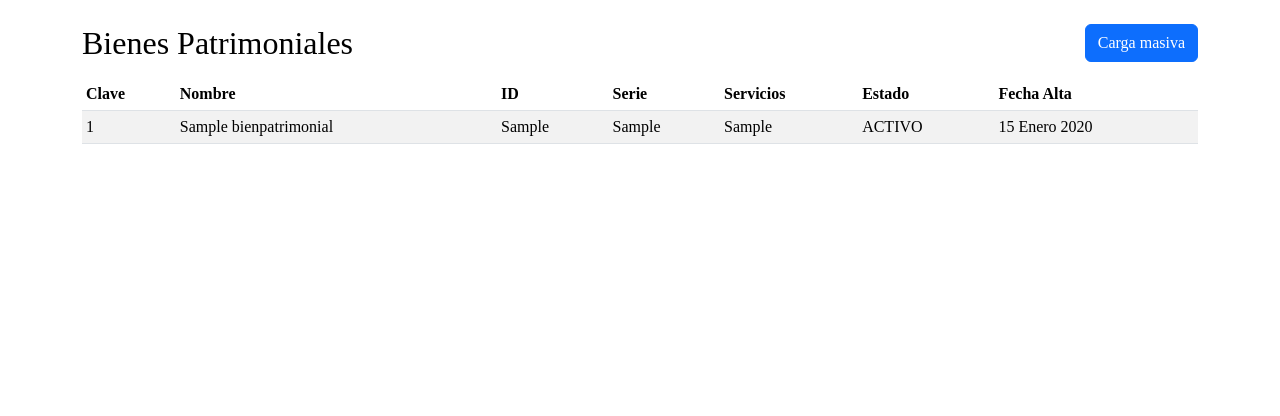
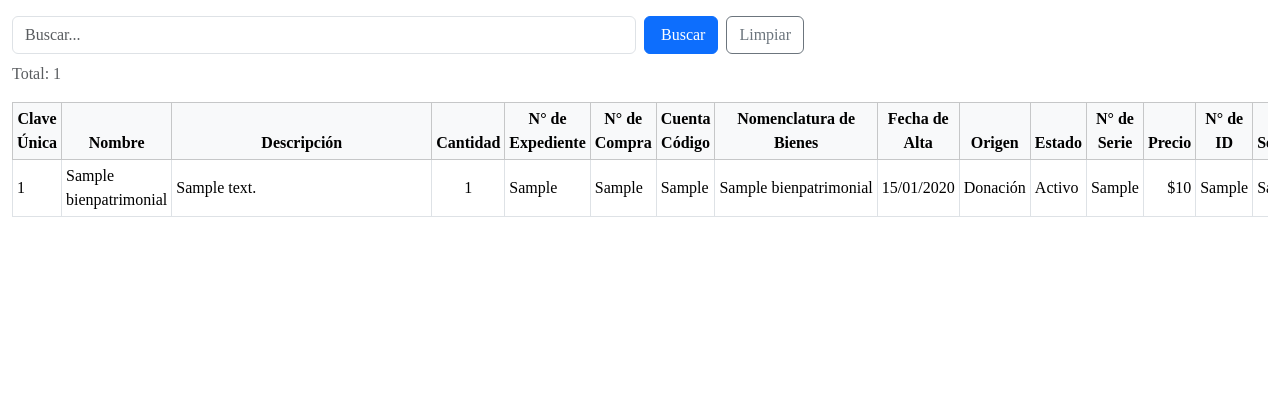
Before and after one commit to isft12-25/sistema-bienes-hospital-romero, a Django app: page /lista-bienes/ in a window 1280 px wide. Shown: the part 70-486 px from the top of the page. Run offline with Django 4.2, Linux system fonts and the light colour scheme; a user stored in the database is signed in; tables that the repository leaves empty hold one stand-in row (values such as "Sample post"); some libraries are stand-ins or nearby versions.

```diff
--- a/core/urls.py
+++ b/core/urls.py
@@ -1,5 +1,6 @@
 from django.urls import path
 from . import views
+from django.http import HttpResponse
 
 urlpatterns = [
     path('', views.inicio, name='inicio'),
@@ -16,4 +17,6 @@ urlpatterns = [
     path('reportes/', views.reportes_view, name='reportes'),
     path('lista-bienes/', views.lista_bienes, name='lista_bienes'),
     path('carga-masiva/', views.carga_masiva_bienes, name='carga_masiva'),
+    path('bienes/<int:pk>/editar/', views.editar_bien, name='editar_bien'),
+    path('bienes/<int:pk>/eliminar/', views.eliminar_bien, name='eliminar_bien'),
 ]
--- a/core/views.py
+++ b/core/views.py
@@ -2,11 +2,14 @@
 from django.contrib.auth import authenticate, login, logout
 import pandas as pd
 from datetime import date
-from django.shortcuts import render, redirect
+from django.shortcuts import render, redirect, get_object_or_404
 from django.contrib import messages
 from django.contrib.auth.decorators import login_required
 from .forms import CargaMasivaForm
 from .models import BienPatrimonial
+from django.db.models import Q
+from django.http import HttpResponse
+from .forms import BienPatrimonialForm
 
 def inicio(request):
     """
@@ -183,29 +186,64 @@ def reportes_view(request):
 
 @login_required
 def lista_bienes(request):
-    bienes = BienPatrimonial.objects.all().order_by('-fecha_adquisicion', 'nombre')[:500]
-    return render(request, 'bienes/lista_bienes.html', {'bienes': bienes})
+    q = (request.GET.get("q") or "").strip()
+
+    bienes = (
+        BienPatrimonial.objects
+        .select_related("expediente")        # para usar expediente.numero_expediente / numero_compra
+        .order_by("clave_unica")
+    )
+
+    if q:
+        bienes = bienes.filter(
+            Q(clave_unica__icontains=q) |
+            Q(nombre__icontains=q) |
+            Q(descripcion__icontains=q) |
+            Q(numero_identificacion__icontains=q) |
+            Q(servicios__icontains=q) |
+            Q(cuenta_codigo__icontains=q) |
+            Q(nomenclatura_bienes__icontains=q) |
+            Q(numero_serie__icontains=q) |
+            Q(origen__icontains=q) |
+            Q(estado__icontains=q) |
+            Q(expediente__numero_expediente__icontains=q) |
+            Q(expediente__numero_compra__icontains=q)
+        )
+
+    return render(
+        request,
+        "bienes/lista_bienes.html",
+        {"bienes": bienes, "q": q}
+    )
+def editar_bien(request, pk):
+    bien = get_object_or_404(BienPatrimonial, pk=pk)
+
+    if request.method == 'POST':
+        form = BienPatrimonialForm(request.POST, instance=bien)
+        if form.is_valid():
+            form.save()
+            messages.success(request, "Bien patrimonial actualizado correctamente.")
+            return redirect('lista_bienes')
+    else:
+        form = BienPatrimonialForm(instance=bien)
+
+    return render(request, 'bienes/editar_bien.html', {'form': form, 'bien': bien})
+
+
+
+
+def eliminar_bien(request, pk):
+
+    bien = get_object_or_404(BienPatrimonial, pk=pk)
+    bien.delete()
+    messages.success(request, "Bien eliminado correctamente.")
+    return redirect('lista_bienes')
+
+
+
 
 @login_required
 def carga_masiva_bienes(request):
-    """
-    Carga masiva desde Excel → TU modelo actual.
-    Mapeo:
-      - id_patrimonial -> numero_identificacion
-      - descripcion -> descripcion
-      - marca -> marca
-      - modelo -> modelo
-      - numero_serie -> numero_serie
-      - cantidad -> cantidad (default=1)
-      - sector -> servicios
-    Completa:
-      - nombre: primeros 80 chars de descripcion (o modelo/marca/serie o 'SIN NOMBRE')
-      - fecha_adquisicion: hoy
-      - origen: 'OMISION'
-      - estado: 'ACTIVO'
-      - valor_adquisicion: 0
-    Update-or-create por numero_identificacion si existe; si no, por (numero_serie + descripcion).
-    """
     if request.method == 'POST':
         form = CargaMasivaForm(request.POST, request.FILES)
         if form.is_valid():
--- a/sistema_bienes/settings/base.py
+++ b/sistema_bienes/settings/base.py
@@ -16,6 +16,7 @@ INSTALLED_APPS = [
     "django.contrib.contenttypes",
     "django.contrib.sessions",
     "django.contrib.messages",
+    "django.contrib.humanize",
     "django.contrib.staticfiles",
     "crispy_forms",
     "crispy_bootstrap5",
--- a/templates/bienes/lista_bienes.html
+++ b/templates/bienes/lista_bienes.html
@@ -1,41 +1,107 @@
-{% extends 'base.html' %}
-{% block title %}Bienes{% endblock %}
+{% extends "base.html" %}
+{% load static %}
+{% load humanize %}
+
+{% block title %}Bienes Patrimoniales{% endblock %}
 
 {% block content %}
-<div class="container mt-4">
-  <div class="d-flex justify-content-between align-items-center mb-3">
-    <h2 class="mb-0">Bienes Patrimoniales</h2>
-    <a class="btn btn-primary" href="{% url 'carga_masiva' %}">
-      <i class="fas fa-upload"></i> Carga masiva
-    </a>
-  </div>
+<div class="container-fluid py-3">
 
+  <!-- Barra de búsqueda -->
+  <form method="get" class="row g-2 align-items-center mb-3">
+    <div class="col-md-6">
+      <input
+        type="search"
+        name="q"
+        value="{{ q }}"
+        class="form-control"
+        placeholder="Buscar...">
+    </div>
+    <div class="col-auto">
+      <button class="btn btn-primary" type="submit">
+        <i class="fas fa-search me-1"></i> Buscar
+      </button>
+    </div>
+    <div class="col-auto">
+      <a class="btn btn-outline-secondary" href="{% url 'lista_bienes' %}">
+        Limpiar
+      </a>
+    </div>
+    <div class="col-12 mt-2 text-muted">
+      {% if q %}Mostrando resultados para: <strong>{{ q }}</strong> · {% endif %}
+      Total: {{ bienes|length }}
+    </div>
+  </form>
+
+  <!-- Tabla de bienes (columnas según la imagen) -->
   <div class="table-responsive">
-    <table class="table table-sm table-striped align-middle">
-      <thead>
+    <table class="table table-sm table-bordered align-middle">
+      <thead class="table-light text-center">
         <tr>
-          <th>Clave</th>
+          <th>Clave Única</th>
           <th>Nombre</th>
-          <th>ID</th>
-          <th>Serie</th>
+          <th>Descripción</th>
+          <th>Cantidad</th>
+          <th>N° de Expediente</th>
+          <th>N° de Compra</th>
+          <th>Cuenta Código</th>
+          <th>Nomenclatura de Bienes</th>
+          <th>Fecha de Alta</th>
+          <th>Origen</th>
+          <th>Estado</th>
+          <th>N° de Serie</th>
+          <th>Precio</th>
+          <th>N° de ID</th>
           <th>Servicios</th>
-          <th>Estado</th>
-          <th>Fecha Alta</th>
+          <th class="text-nowrap">Editar</th>
+          <th class="text-nowrap">Eliminar</th>
         </tr>
       </thead>
       <tbody>
         {% for b in bienes %}
-          <tr>
-            <td>{{ b.clave_unica }}</td>
-            <td>{{ b.nombre }}</td>
-            <td>{{ b.numero_identificacion }}</td>
-            <td>{{ b.numero_serie }}</td>
-            <td>{{ b.servicios }}</td>
-            <td>{{ b.estado }}</td>
-            <td>{{ b.fecha_adquisicion }}</td>
-          </tr>
+        <tr>
+          <td class="text-nowrap">{{ b.clave_unica }}</td>
+          <td>{{ b.nombre }}</td>
+          <td style="min-width: 260px;">{{ b.descripcion }}</td>
+          <td class="text-center">{{ b.cantidad }}</td>
+          <td class="text-nowrap">
+            {{ b.expediente.numero_expediente|default:"—" }}
+          </td>
+          <td class="text-nowrap">
+            {{ b.expediente.numero_compra|default:"—" }}
+          </td>
+          <td class="text-nowrap">{{ b.cuenta_codigo|default:"—" }}</td>
+          <td class="text-nowrap">{{ b.nomenclatura_bienes|default:"—" }}</td>
+          <td class="text-nowrap">{{ b.fecha_adquisicion|date:"d/m/Y" }}</td>
+          <td class="text-nowrap">{{ b.get_origen_display|default:b.origen }}</td>
+          <td class="text-nowrap">{{ b.get_estado_display|default:b.estado }}</td>
+          <td class="text-nowrap">{{ b.numero_serie|default:"—" }}</td>
+          <td class="text-end">
+            {% if b.valor_adquisicion %}${{ b.valor_adquisicion|floatformat:0|intcomma }}{% else %}—{% endif %}
+          </td>
+          <td class="text-nowrap">{{ b.numero_identificacion|default:"—" }}</td>
+          <td class="text-nowrap">{{ b.servicios }}</td>
+
+          <!-- Acciones (ajustá los nombres de URL si ya tenés otros) -->
+          <td class="text-center">
+            <a class="btn btn-sm btn-info" href="{% url 'editar_bien' b.pk %}">
+              <i class="fas fa-pen"></i>
+            </a>
+          </td>
+          <td class="text-center">
+            <a class="btn btn-sm btn-danger"
+               href="{% url 'eliminar_bien' b.pk %}"
+               onclick="return confirm('¿Eliminar este bien?');">
+              <i class="fas fa-trash"></i>
+            </a>
+          </td>
+        </tr>
         {% empty %}
-          <tr><td colspan="7" class="text-center">Sin registros</td></tr>
+        <tr>
+          <td colspan="17" class="text-center text-muted py-4">
+            No hay bienes para mostrar.
+          </td>
+        </tr>
         {% endfor %}
       </tbody>
     </table>
```
Also changed, not shown: core/forms.py (+15 -0 lines), templates/bienes/editar_bien.html (added, +16 -0 lines), templates/bienes/eliminar_bien.html (added).
